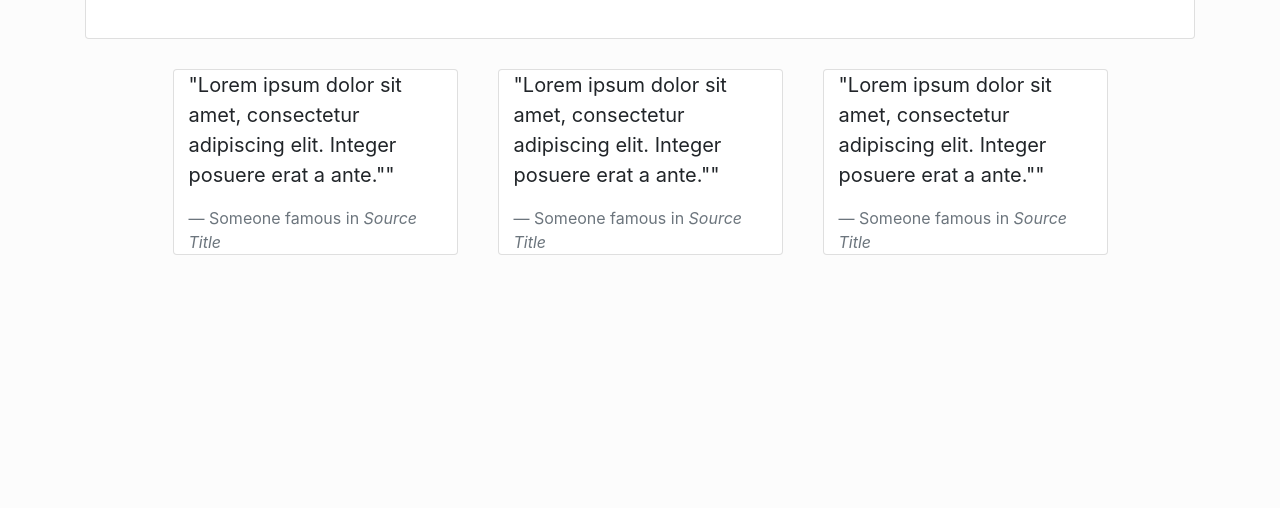
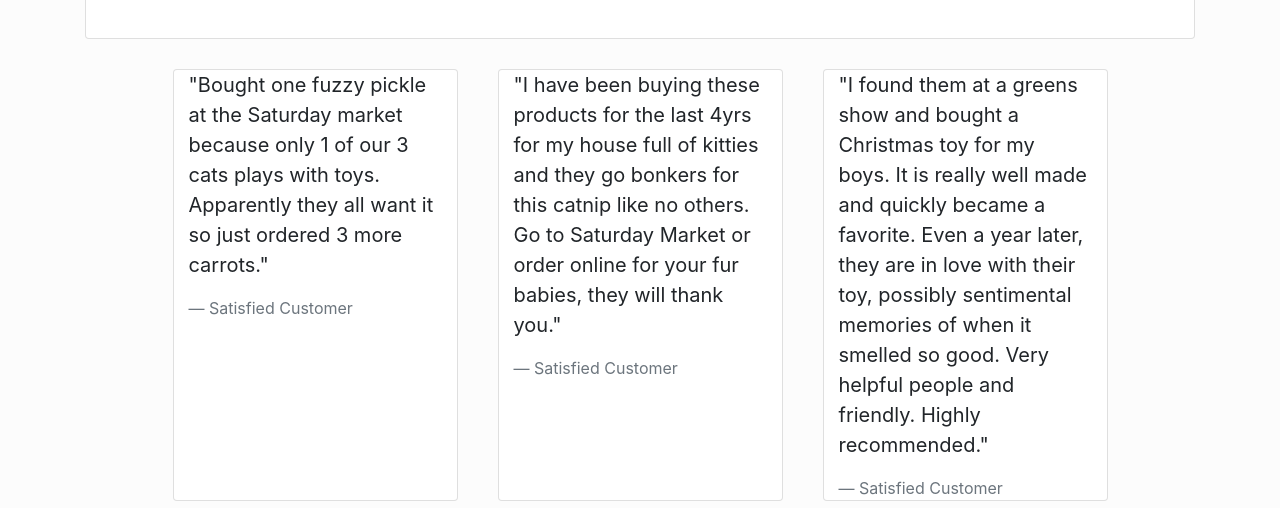
Before and after one commit to devsweeting/mock-site, an Angular app: page / in a window 1280 px wide. Shown: the part 1119-1627 px from the top of the page. Before the commit the page ends 1384 px from the top, so only its background shows below. Built offline with nearby package versions, Linux system fonts and the light colour scheme.

Commit message:
change load screen

```diff
--- a/src/app/welcome/welcome.component.html
+++ b/src/app/welcome/welcome.component.html
@@ -19,20 +19,21 @@
   <div class="row justify-content-md-center">
     <div class="card col-md-3 testimonials">
       <blockquote class="blockquote mb-0">
-        <p>"Lorem ipsum dolor sit amet, consectetur adipiscing elit. Integer posuere erat a ante.""</p>
-        <footer class="blockquote-footer">Someone famous in <cite title="Source Title">Source Title</cite></footer>
+        <p>"Bought one fuzzy pickle at the Saturday market because only 1 of our 3 cats plays with toys. Apparently they all want it so just ordered 3 more carrots."</p>
+        <footer class="blockquote-footer">Satisfied Customer</footer>
       </blockquote>
     </div>
     <div class="card col-md-3 testimonials">
       <blockquote class="blockquote mb-0">
-        <p>"Lorem ipsum dolor sit amet, consectetur adipiscing elit. Integer posuere erat a ante.""</p>
-        <footer class="blockquote-footer">Someone famous in <cite title="Source Title">Source Title</cite></footer>
+        <p>"I have been buying these products for the last 4yrs for my house full of kitties and they go bonkers for this catnip like no others. Go to Saturday Market or order online for your fur babies, they will thank you."</p>
+        <footer class="blockquote-footer">Satisfied Customer</footer>
       </blockquote>
     </div>
     <div class="card col-md-3 testimonials">
       <blockquote class="blockquote mb-0">
-        <p>"Lorem ipsum dolor sit amet, consectetur adipiscing elit. Integer posuere erat a ante.""</p>
-        <footer class="blockquote-footer">Someone famous in <cite title="Source Title">Source Title</cite></footer>
+        <p>"I found them at a greens show and bought a Christmas toy for my boys. It is really well made and quickly became a favorite. Even a year later, they are in love with their toy, possibly sentimental memories of when it smelled so good.
+        Very helpful people and friendly. Highly recommended."</p>
+        <footer class="blockquote-footer">Satisfied Customer</footer>
       </blockquote>
     </div>
   </div>
--- a/src/index.html
+++ b/src/index.html
@@ -9,6 +9,8 @@
   <link rel="icon" type="image/x-icon" href="favicon.ico">
 </head>
 <body>
-  <app-root>Loading.. (index.html)</app-root>
+  <app-root>
+    <img src="https://media.tenor.com/images/154968de8266478afe171e5fe21e2a71/tenor.gif" alt="its loading">
+  </app-root>
 </body>
 </html>
```
